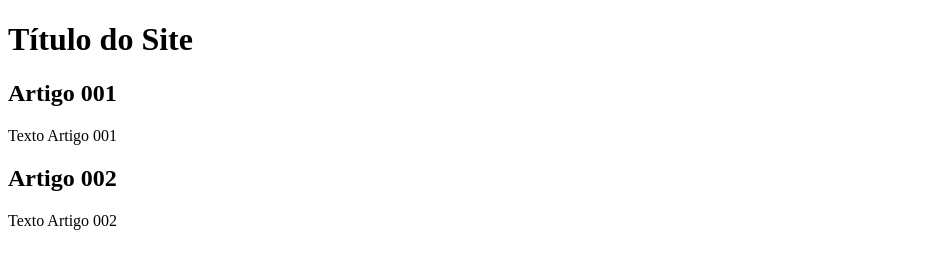
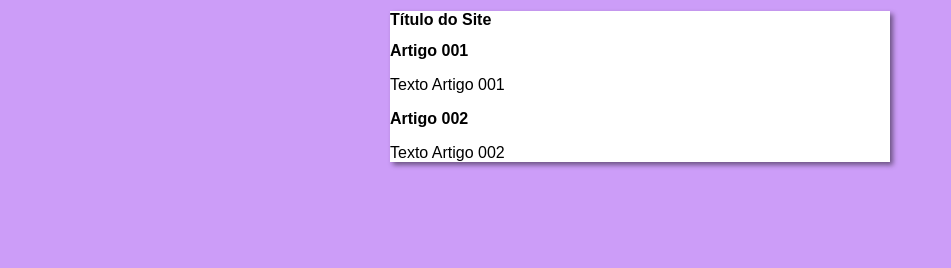
Before and after one commit to Brafps/Home-Page, a plain HTML site: page index.html in a window 1280 px wide. Shown: the whole page, without its empty margins (0-951 px from the left). Drawn offline with Linux system fonts and the light colour scheme.

Commit message:
iniciei o design

```diff
--- /dev/null
+++ b/estilos/style.css
@@ -0,0 +1,16 @@
+*{
+    font-family: Arial, Helvetica, sans-serif;
+    font-size: 16px;
+}
+
+body {
+    background-color: rgb(204, 157, 248);
+
+}
+
+main {
+    background-color: white;
+    width: 500px;
+    margin: auto;
+    box-shadow: 3px 3px 5px rgba(0, 0, 0, 0.473);
+}
--- a/index.html
+++ b/index.html
@@ -5,7 +5,7 @@
     <meta http-equiv="X-UA-Compatible" content="IE=edge">
     <meta name="viewport" content="width=device-width, initial-scale=1.0">
     <title>Título do Site</title>
-    <link
+    <link rel="stylesheet" href="estilos/style.css">
 </head>
 <body>
     <main>
```
